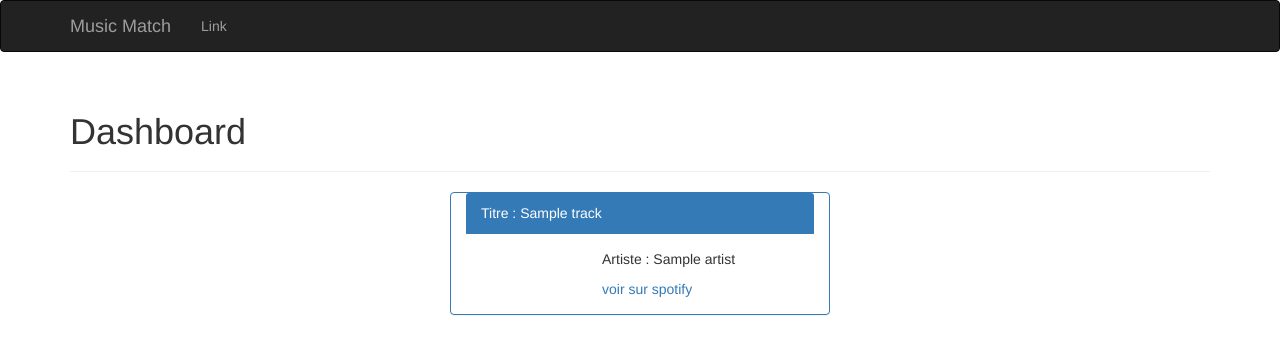
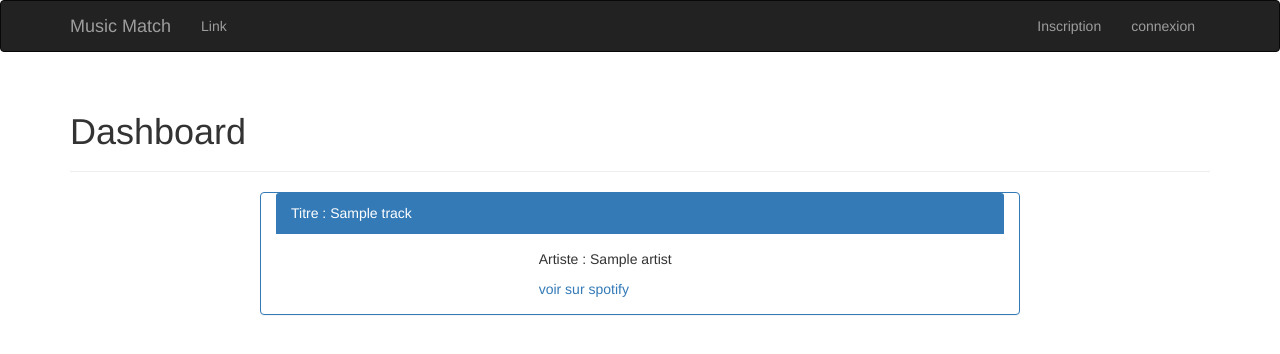
Before and after one commit to ilemobayo/music_match, a PHP site: template templates/dashboard/home.html.twig in a window 1280 px wide. Shown: the top 354 px of the page. Run offline with PHP 8.4, Linux system fonts and the light colour scheme; the template is opened without the code that fills it: most values are stand-ins (such as "Sample title", 1, 10 or a date in 2020); some libraries are stand-ins or nearby versions.

Commit message:
un peu de modif sur la connexion et le matching

```diff
--- a/src/Controller/ProfileController.php
+++ b/src/Controller/ProfileController.php
@@ -64,7 +64,7 @@ class ProfileController extends ControllerAbstract {
                 }
             }
 
-            $tags = explode(',', $request->request->get('tags'));
+            $tags = explode(', ', $request->request->get('tags'));
 
 
             //dump($tags);
@@ -73,7 +73,7 @@ class ProfileController extends ControllerAbstract {
 
                 $this->app['user.repository']->save($profile, $data);
                 $this->app['profile.repository']->saveTag($tags, $profile->getId());
-                //return $this->redirectRoute('homepage');
+                return $this->redirectRoute('display', ['username' => $profile->getUsername()]);
             } else {
                 $message = '<strong>Le formulaire contient des erreurs :</strong>';
                 $message .= '<br>' . implode('<br>', $errors);
--- a/src/Controller/UserController.php
+++ b/src/Controller/UserController.php
@@ -53,6 +53,8 @@ class UserController extends ControllerAbstract{
                    ]
                 );
 
+                $this->app['user.manager']->login($user);
+
                 // redirect somewhere
                 return $this->redirectRoute('display', ['username' => $user->getUsername()]);
             }
--- a/src/Repository/ProfileRepository.php
+++ b/src/Repository/ProfileRepository.php
@@ -19,9 +19,10 @@ class ProfileRepository extends RepositoryAbstract
                 ]
             );
 
-            $tagIsRegister = $this->db->fetchAssoc('SELECT * FROM user_categories WHERE id_category = :id_category',
+            $tagIsRegister = $this->db->fetchAssoc('SELECT * FROM user_categories WHERE id_category = :id_category AND id_user = :id_user',
                 [
-                    ':id_category' => $tagdb['id_category']
+                    ':id_category' => $tagdb['id_category'],
+                    'id_user' => $id
                 ]
             );
 
--- a/src/app.php
+++ b/src/app.php
@@ -20,6 +20,7 @@ use Silex\Provider\ValidatorServiceProvider;
 use SpotifyWebAPI\Session;
 use SpotifyWebAPI\SpotifyWebAPI;
 
+
 $app = new Application();
 $app->register(new ServiceControllerServiceProvider());
 $app->register(new AssetServiceProvider());
@@ -33,7 +34,7 @@ $app->register(new TwigServiceProvider(),
 $app->register(new HttpFragmentServiceProvider());
 $app['twig'] = $app->extend('twig', function ($twig, $app) {
     // add custom globals, filters, tags, ...
-
+    $twig->addGlobal('user_manager', $app['user.manager']);
     return $twig;
 });
 
--- a/templates/dashboard/home.html.twig
+++ b/templates/dashboard/home.html.twig
@@ -9,7 +9,7 @@
         </div>
         {% if recommendations %}
             {% for track in recommendations.tracks %}
-                <div class="panel panel-primary col-sm-4 col-sm-offset-4">
+                <div class="panel panel-primary col-sm-8 col-sm-offset-2">
                     <div class="panel-heading">
                         <span>Titre : {{ track.name }}</span>
 
--- a/templates/layout.html.twig
+++ b/templates/layout.html.twig
@@ -24,7 +24,11 @@
                         <span class="icon-bar"></span>
                         <span class="icon-bar"></span>
                     </button>
-                    <a class="navbar-brand" href="#">Music Match</a>
+                    {% if  user_manager.user %}
+                        <a class="navbar-brand" href="{{ path('dashboardDisplay', { username : user_manager.user.username }) }}">Music Match</a>
+                    {% else %}
+                        <a class="navbar-brand" href="{{ path('homepage') }}">Music Match</a>
+                    {% endif %}
                 </div>
 
                 <!-- Collect the nav links, forms, and other content for toggling -->
@@ -34,7 +38,12 @@
                     </ul>
 
                     <ul class="nav navbar-nav navbar-right">
-                        <li></li>
+                        {% if  not user_manager.user %}
+                            <li><a href="{{ path('register') }}">Inscription</a></li>
+                            <li><a href="{{ path('login') }}">connexion</a></li>
+                        {% else %}
+                            <li><a href="{{ path('display', { username : user_manager.user.username }) }}">profile</a></li>
+                        {% endif %}
                     </ul>
                 </div><!-- /.navbar-collapse -->
             </div><!-- /.container-fluid -->
--- a/templates/user/edit.html.twig
+++ b/templates/user/edit.html.twig
@@ -28,7 +28,7 @@
 
             <div class="form-group">
                 <label>Les styles que vous recherchez (séparés par des virgules)</label>
-                <input type="text" name="tags" value="{{ profile.tags|join(',') }}">
+                <input type="text" name="tags" value="{{ profile.tags|join(', ') }}">
             </div>
 
             <div class="form-group">
```
